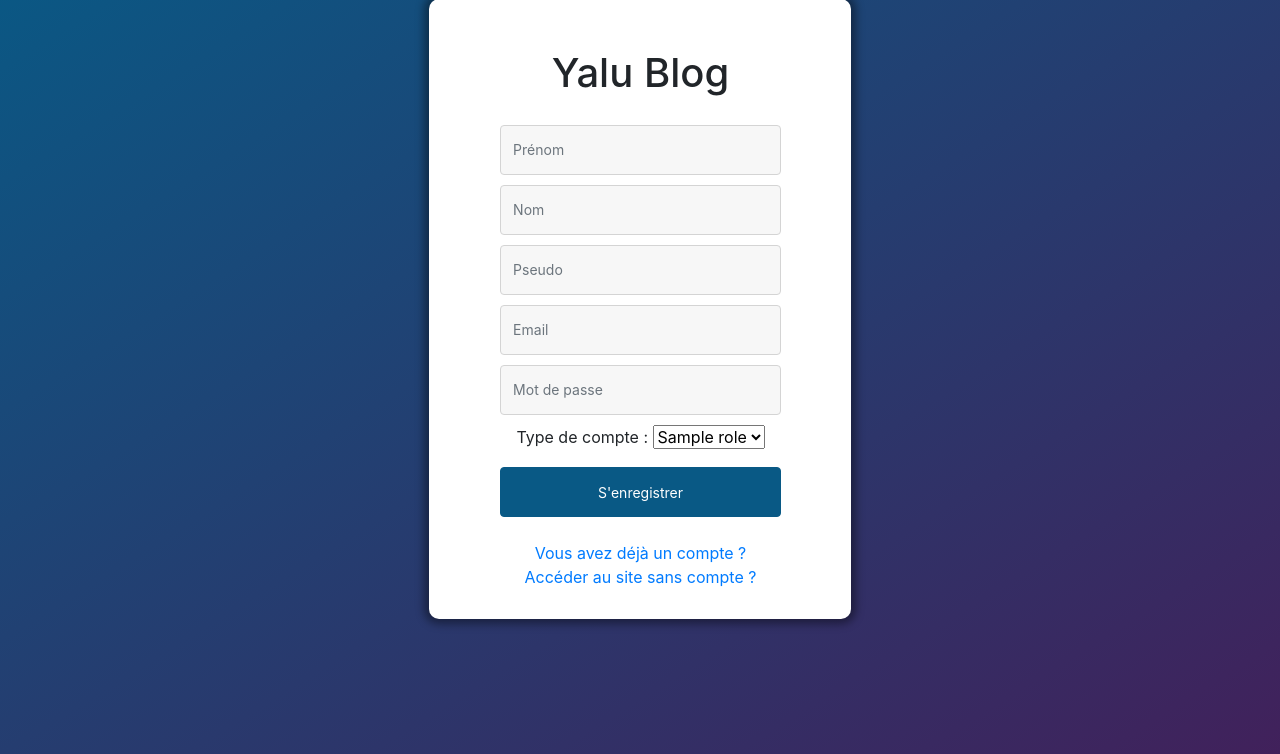
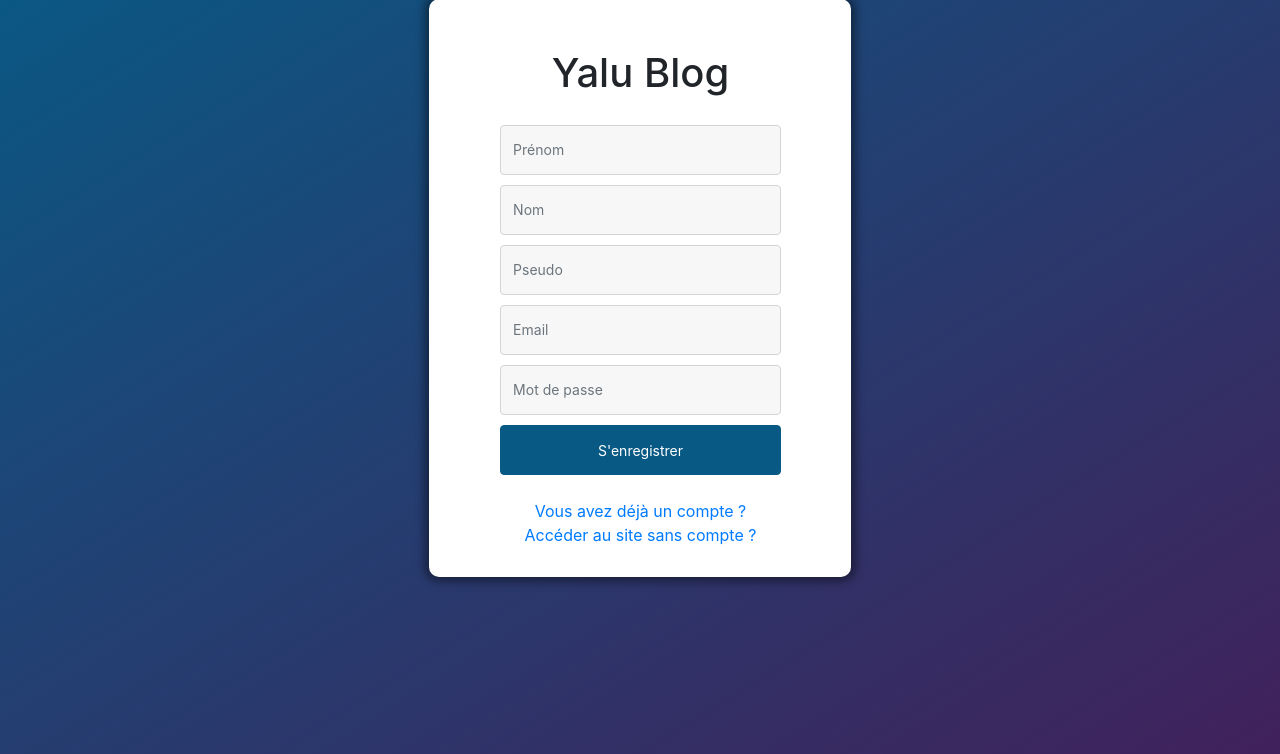
Before and after one commit to Pew0h/Yalu-blog, a PHP site: page /register.php in a window 1280 px wide. Shown: the part 46-800 px from the top of the page. Run offline with PHP 8.4, Linux system fonts and the light colour scheme; tables that the repository leaves empty hold one stand-in row (values such as "Sample post").

Commit message:
Modify register and add_user

```diff
--- a/admin/admin_users.php
+++ b/admin/admin_users.php
@@ -1,6 +1,5 @@
 <?php
 require_once('../includes/layouts/header_admin.php');
-
 if(isset($_SESSION['user_id'])) // Si appuie du bouton
 {
     if (Role::getUserRole($_SESSION['user_id']) != 'Administrateur'){
@@ -41,7 +40,7 @@ if(isset($_SESSION['user_id'])) // Si appuie du bouton
             <div class="col-lg-5">
                 <div class="input-group">
                     <div class="input-group-append">
-                        <a class="button" href="admin_add_user.php">Ajouter un utilisateur</a>
+                        <a class="button" href="admin_user_add.php">Ajouter un utilisateur</a>
                     </div>
                 </div>
             </div>
--- a/includes/class/Role.php
+++ b/includes/class/Role.php
@@ -4,7 +4,7 @@ class Role
     public static function selectRoles(): array
     {
         $database = Database::getInstance();
-        $request = $database->query("SELECT * FROM role WHERE nom != 'Administrateur'");
+        $request = $database->query("SELECT * FROM role");
         return $request->fetchAll();
     }
 
--- a/includes/class/User.php
+++ b/includes/class/User.php
@@ -2,7 +2,7 @@
 require('Database.php');
 class User
 {
-    public static function insertUser(string $prenom, string $nom, string $pseudo, string $email, string $password, int $role)
+    public static function insertUser(string $prenom, string $nom, string $pseudo, string $email, string $password, int $role = 3)
     {
         $database = Database::getInstance();
         $request = $database->prepare('INSERT INTO utilisateur(prenom, nom, `pseudo`, `mot_de_passe`, email, id_role, date_inscription) VALUES (:user_prenom, :user_nom, :user_pseudo, :user_password, :user_email, :user_role, :user_inscription)');
--- a/my_account.php
+++ b/my_account.php
@@ -1,6 +1,9 @@
 <?php
 require_once ('./includes/layouts/header.php');
-
+if (!isset($_SESSION['user_id'])){
+    header('Location: index.php');
+    exit;
+}
 if(isset($_POST['confirm-info'])) // Si appuie du bouton
 {
     if(isset($_POST['nom']) && isset($_POST['prenom']) && !empty($_POST['nom']) && !empty($_POST['prenom'])){
--- a/register.php
+++ b/register.php
@@ -7,9 +7,9 @@
 
 
     if (isset($_POST['pseudo']) && isset($_POST['password']) && isset($_POST['nom']) && isset($_POST['prenom']) && isset($_POST['email'])) {
-        if (!User::isInformationExist($_POST['pseudo'], $_POST['password']))
+        if (!User::isInformationExist($_POST['pseudo'], $_POST['email']))
         {
-            User::insertUser($_POST['prenom'], $_POST['nom'], $_POST['pseudo'], $_POST['email'], $_POST['password'], $_POST['role']);
+            User::insertUser($_POST['prenom'], $_POST['nom'], $_POST['pseudo'], $_POST['email'], $_POST['password']);
             header('Location: login.php');
             exit;
         }
@@ -59,17 +59,6 @@
                     <div class="form-group">
                         <input type="password" class="form-control" id="password" name="password" placeholder="Mot de passe">
                     </div>
-                    <div class="form-group">
-                        <label>Type de compte :</label>
-                        <select name="role" id="role">
-                        <?php
-                            foreach(Role::selectRoles() as $role)
-                            {
-                                echo '<option value="'.$role['id_role'].'">'.utf8_encode($role['nom']).'</option>';
-                            }
-                        ?>
-                        </select>
-                    </div>
                     <button type="submit" class="btn btn-primary">S'enregistrer</button>
                     <div class="form-group">
                         <br>
```
Also changed, not shown: admin/admin_user_add.php (renamed from admin/admin_add_user.php).
